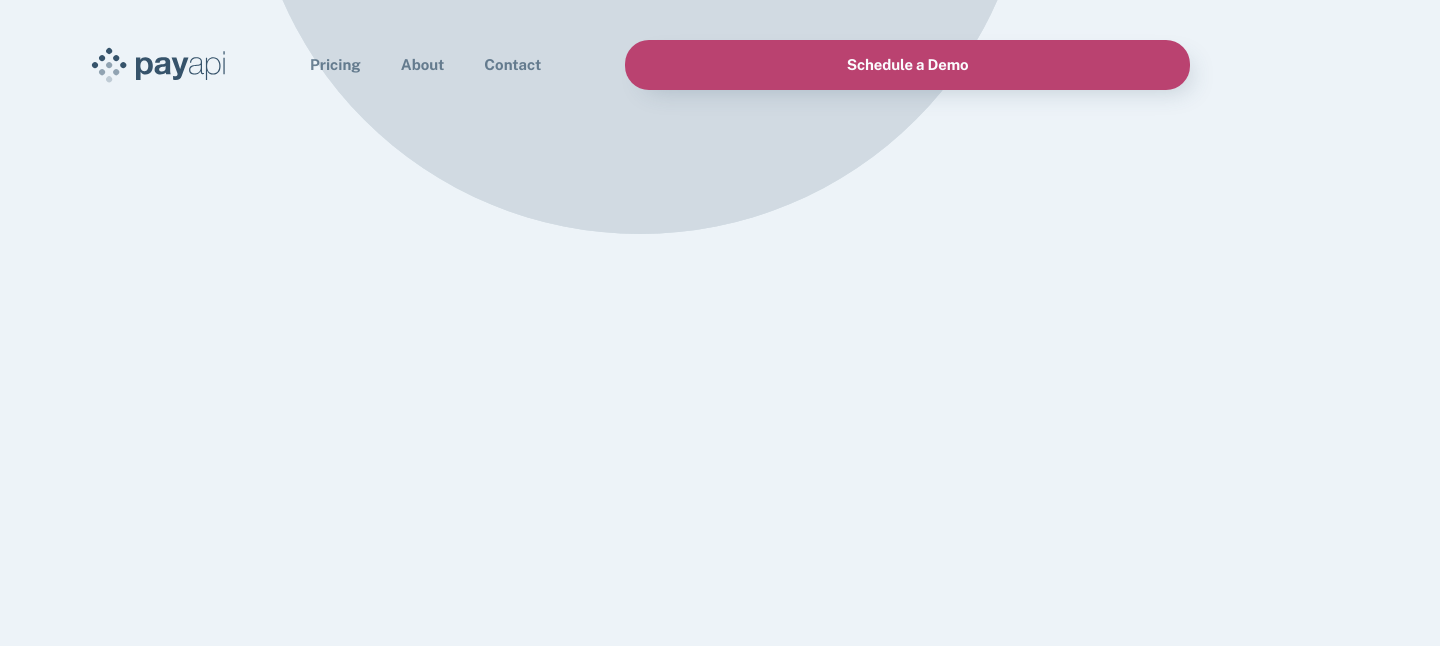
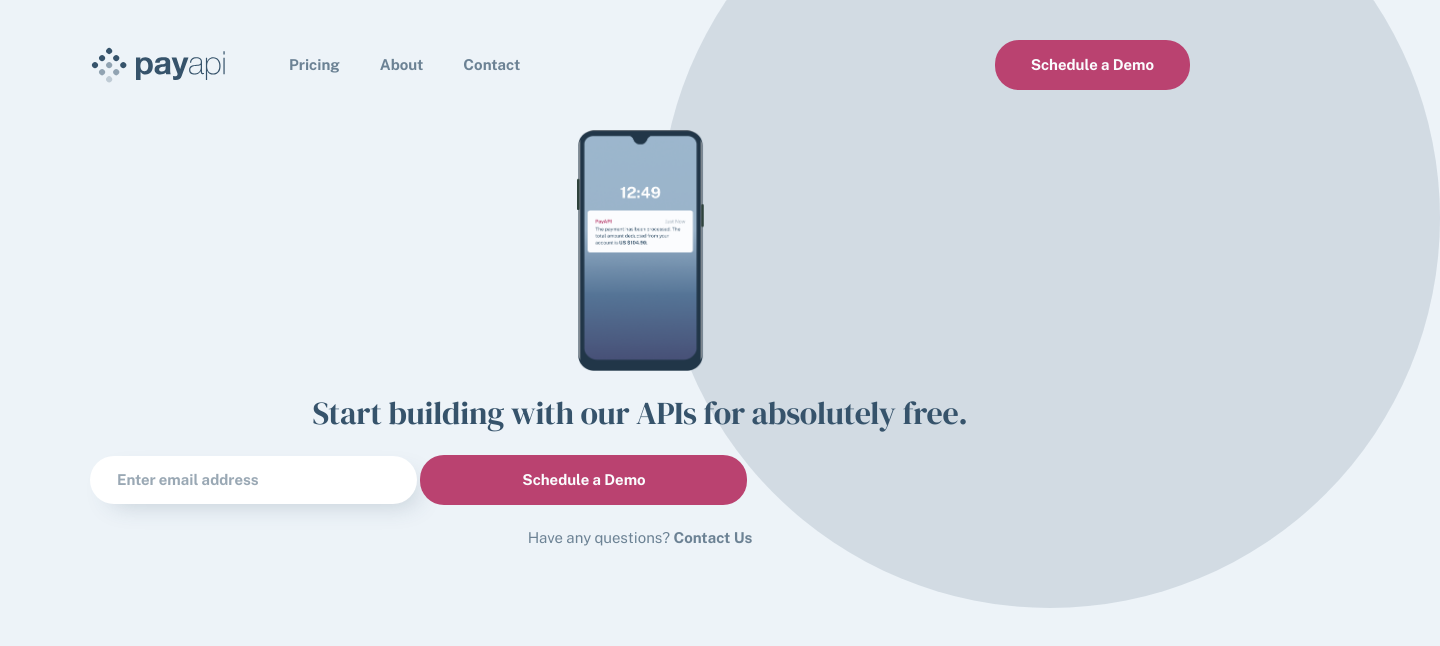
Before and after one commit to mukhammadyn/Payapi-multi-page, a plain HTML site: page index.html in a window 1280 px wide. Shown: the whole page, 1440 px wide, since content can reach past the window. Drawn offline with Linux system fonts and the light colour scheme.

Commit message:
Add hero mobile

```diff
--- a/css/style.css
+++ b/css/style.css
@@ -10,12 +10,11 @@
   --font-heading: 'DM Serif Display', "Arial", sans-serif;
 }
 
-
 /* FONTS */
 @font-face {
   font-family: 'DM Serif Display';
-  src: url('DMSerifDisplay-Italic.woff2') format('woff2'),
-      url('DMSerifDisplay-Italic.woff') format('woff');
+  src: url('../font/DMSerifDisplay-Italic.woff2') format('woff2'),
+      url('../font/DMSerifDisplay-Italic.woff') format('woff');
   font-weight: normal;
   font-style: italic;
   font-display: swap;
@@ -23,8 +22,8 @@
 
 @font-face {
   font-family: 'DM Serif Display';
-  src: url('DMSerifDisplay-Regular.woff2') format('woff2'),
-      url('DMSerifDisplay-Regular.woff') format('woff');
+  src: url('../font/DMSerifDisplay-Regular.woff2') format('woff2'),
+      url('../font/DMSerifDisplay-Regular.woff') format('woff');
   font-weight: normal;
   font-style: normal;
   font-display: swap;
@@ -84,9 +83,10 @@ body {
   line-height: 28px;
   background-color: #edf3F8;
   color: var(--san-juan-blue);
-  /* background-image: url(../img/site-top-bg.svg);
-  background-repeat: no-repeat;
-  background-position: calc(50%) calc(50% - 358px); */
+}
+
+.site-header--open {
+  margin-top: 118px;
 }
 
 img {
@@ -115,32 +115,54 @@ img {
 }
 
 
-/* SITE-HEADER */
+/* SITE HEADER */
 .site-header {
-  position: relative;
-  z-index: 2;
-  padding-top: 41px;
-  padding-bottom: 41px;
-  background-color: transparent;
+  width: 100%;
+  padding-top: 40px;
+  padding-bottom: 40px;
+}
+
+.site-header--nav-open {
+  position: fixed;
+  z-index: 10;
+  left: 0;
+  top: 0;
 }
 
 .site-header::before {
   position: absolute;
   z-index: -1;
-  bottom: -80%;
-  left: calc(50%);
-  transform: translateX(-50%);
+  left: calc(50% - 390px);
+  bottom: calc(100% - 233px);
   width: 780px;
   height: 780px;
-  background-image: url(../img/site-top-bg.svg);
-  background-repeat: no-repeat;
-  /* background-position: calc(50% + -210px) calc(50% - 608px); */
-  background-size: contain;
+  border-radius: 50%;
+  background-color: #36536B;
+  opacity: 0.15;
   content: '';
 }
 
-.site-header--modal-open .site-header__nav {
+.site-header::after {
+  position: fixed;
+  z-index: 8;
+  top: 0;
+  right: 0;
+  width: 300px;
+  height: 100%;
+  display: none;
+  padding-left: 24px;
+  padding-right: 24px;
+  overflow: auto;
+  background-color: var(--mirage-blue);
+  content: '';
+}
+
+.site-header--nav-open::after {
   display: block;
+}
+
+.site-header--nav-open::before {
+  z-index: 9;
 }
 
 .site-header__container {
@@ -153,211 +175,245 @@ img {
   display: block;
 }
 
-.site-header__nav {
-  display: none;
-  position: fixed;
-  z-index: 2;
-  width: 80%;
-  height: 100%;
-  top: 0;
-  right: 0;
-  padding-left: 24px;
-  padding-right: 24px;
-  background-color: var(--mirage-blue);
-  text-align: center;
-  /* background-image: url(../img/site-top-bg.svg);
-  background-repeat: no-repeat;
-  background-position: calc(50% - 44px) calc(50% - 358px); */
-}
-
-.site-header__nav-header {
-  padding-top: 49px;
-  padding-bottom: 25px;
-  border-bottom: 1px solid rgba(251, 252, 254, 0.15);
-
-}
-
-.site-header__nav-list {
-  position: relative;
-  z-index: 88;
-  /* flex-grow: 1; */
-  margin: 0;
+.site-header__toggler {
+  width: 28px;
+  height: 24px;
+  border: none;
   padding: 0;
-  padding-top: 43px;
-  list-style: none;
-}
-
-.site-header__nav-item {
-  margin-bottom: 32px;
-}
-
-.nav-item__link {
-  font-weight: bold;
-  font-size: 20px;
-  line-height: 23px;
-  text-align: center;
-  color: #fbfcfe;
-  text-decoration: none;
-  mix-blend-mode: normal;
-  opacity: 0.7;
-}
-
-.site-header__nav-link-wrap {
-  display: flex;
-  flex-direction: column;
-  justify-content: center;
-}
-
-.site-link {
-  padding: 16px 36px;
-  background-color: var(--dark-pink);
-  box-shadow: 10px 10px 25px -10px rgba(54, 83, 107, 0.25);
-  border-radius: 24px;
-  text-decoration: none;
-  font-weight: bold;
-  line-height: 18px;
-  text-align: center;
-  letter-spacing: -0.115385px;
-  color: #fbfcfe;
-  transition: background-color 0.3s ease;
-}
-
-.site-link:hover {
-  background-color: var(--charm-pink);
-}
-
-.site-link:active {
-  opacity: 0.25;
-}
-
-.site-header__burger-button {
-  width: 28px;
-  height: 20px;
-  flex-shrink: 0;
-  padding: 0;
-  border: none;
   background-image: url(../img/icon/header-burger.svg);
   background-repeat: no-repeat;
   background-position: center center;
   background-color: transparent;
+  cursor: pointer;
 }
 
-.site-header__nav-exit-btn {
+.site-header--nav-open .site-header__toggler {
   position: relative;
-  z-index: 88;
-  display: none;
-  width: 24px;
-  height: 24px;
-  margin-left: auto;
-  padding: 0;
-  border: none;
+  z-index: 12;
+  top: 0;
+  right: 0;
   background-image: url(../img/icon/close-btn-bg.svg);
-  background-repeat: no-repeat;
-  background-position: center center;
-  background-color: transparent;
 }
 
-.site-header--modal-open .site-header__nav-exit-btn {
+.site-header__nav {
+  position: fixed;
+  right: 0;
+  top: 0;
+  z-index: 11;
+  width: 300px;
+  display: none;
+  padding-top: 95px;
+  padding-left: 24px;
+  padding-right: 24px;
+  font-style: normal;
+  font-weight: bold;
+  font-size: 20px;
+  line-height: 23px;
+  overflow: auto;
+  height: 100vh;
+}
+
+.site-header--nav-open .site-header__nav {
   display: block;
 }
 
-.site-header--modal-open .site-header__burger-button {
-  display: none;
+.site-header__nav-list {
+  margin: 0;
+  margin-bottom: 32px;
+  padding: 0;
+  padding-top: 43px;
+  border-top: 1px solid rgba(251, 252, 254, 0.15);
+  list-style: none;
+  text-align: center;
 }
 
+.site-header__nav-item:not(:last-child) {
+  margin-bottom: 32px;
+}
+
+.site-header__nav-link {
+  text-decoration: none;
+  color: #FBFCFE;
+  opacity: 0.7;
+}
+
+.site-header__nav-link:hover {
+  color: var(--san-juan-blue);
+  opacity: 1;
+}
+
+.button {
+  padding: 16px 36px;
+  background-color: var(--dark-pink);
+  border-radius: 24px;
+  line-height: 18px;
+  font-weight: bold;
+  color: #FBFCFE;
+  text-align: center;
+  text-decoration: none;
+}
+
+.site-header__nav-button {
+  display: block;
+  max-width: 100%;
+  box-shadow: 10px 10px 25px -10px rgba(54, 83, 107, 0.25);
+}
 
 
 /* MEDIA 768px */
 @media only screen and (min-width: 768px) {
-  .site-header {
-    padding-top: 40px;
-    padding-bottom: 40px;
+  /* SITE HEADER */
+
+  .site-header::before {
+    left: calc(50% - 474px);
+    bottom: calc(100% - 286px);
+    width: 949px;
+    height: 949px;
   }
 
-  .site-header::before {
-    background-image: url(../img/site-top-bg-tablet.svg);
+  .site-header::after {
+    display: none;
   }
 
-  .site-header__logo-link {
-    margin-right: 64px;
+  .site-header__container {
+    display: flex;
+    justify-content: space-between;
+    align-items: center;
+  }
+
+  .site-header__logo-img {
+    display: block;
+  }
+
+  .site-header__toggler {
+    display: none;
   }
 
   .site-header__nav {
+    position: static;
     display: flex;
+    justify-content: space-between;
     align-items: center;
-    position: static;
+    width: auto;
+    height: auto;
+    flex-grow: 1;
     padding: 0;
-    background-color: transparent;
-  }
-
-  .site-header__nav-header {
-    padding: 0;
-    border: none;
+    font-size: 15px;
+    line-height: 18px;
   }
 
   .site-header__nav-list {
     display: flex;
     justify-content: space-between;
-    margin-right: 84px;
+    margin: 0;
+    margin-right: 85px;
+    margin-left: 64px;
     padding: 0;
-  }
-
-  .site-header__nav-item {
-    margin-bottom: 0;
+    padding-top: 0;
+    border-top: none;
   }
 
   .site-header__nav-item:not(:last-child) {
+    margin-bottom: 0;
     margin-right: 40px;
   }
 
-  .nav-item__link {
-    font-size: 15px;
-    line-height: 18px;
+  .site-header__nav-link {
+    text-decoration: none;
     color: var(--san-juan-blue);
-    opacity: 0.7;
   }
 
-  .site-header__nav-link-wrap {
-    flex-grow: 1;
-  }
-
-  .site-header__burger-button {
-    display: none;
+  .site-header__nav-button {
+    display: block;
+    max-width: 100%;
+    box-shadow: none;
   }
 }
 
 
+/* MEDIA 1000px */
+@media only screen and (min-width: 1000px) {
+  .site-header::before {
+    left: calc(50% - -20px);
+    bottom: calc(100% - 608px);
+    width: 780px;
+    height: 780px;
+  }
+}
+
+
+
 /* MEDIA 1440px */
 @media only screen and (min-width: 1440px) {
-
   .site-header::before {
-    bottom: -353%;
-    transform: translateX(12%);
-    background-image: url(../img/site-top-bg.svg);
+    left: calc(50% - -20px);
+    bottom: calc(100% - 608px);
+    width: 780px;
+    height: 780px;
+  }
 }
 
-  .site-header__nav {
-    display: flex;
-    align-items: center;
-    position: static;
-    padding: 0;
-    background-color: transparent;
+
+
+/* HERO */
+.site-main {
+  padding-bottom: 80px;
 }
 
-  .site-header__nav-header {
-    padding: 0;
+.site-hero__img-wrap {
+  display: flex;
+  flex-direction: column;
+  align-items: center;
+  margin-bottom: 24px;
+}
+
+.site-hero__heading {
+  margin-top: 0;
+  margin-bottom: 24px;
+  font-family: 'DM Serif Display';
+  font-style: normal;
+  font-weight: 400;
+  font-size: 32px;
+  line-height: 36px;
+  text-align: center;
+  letter-spacing: -0.246154px;
+  color: var(--san-juan-blue);
+}
+
+.site-hero__email {
+  width: 327px;
+  height: 48px;
+  margin-bottom: 16px;
+  padding-left: 27px;
+  border: none;
+  border-radius: 24px;
+  box-shadow: 10px 10px 25px -10px rgba(54, 83, 107, 0.25);
+}
+
+.site-hero__email::placeholder {
+  font-family: 'Public Sans';
+  font-weight: bold;
+  font-size: 15px;
+  color: var(--san-juan-blue);
+  mix-blend-mode: normal;
+  opacity: 0.5;
+}
+
+.site-hero__submit {
+  width: 327px;
+  margin-bottom: 24px;
   border: none;
 }
 
-  .site-header__nav-list {
-    margin-right: auto;
+.site-hero__contact-link {
+  margin: 0;
+  line-height: 18px;
+  text-align: center;
+  color: var(--light-san-juan-blue);
 }
 
-  .site-header__nav-link-wrap {
-    flex-grow: 0;
+.site-hero__contact-link a {
+  font-weight: bold;
+  text-decoration: none;
+  color: var(--light-san-juan-blue);
 }
-
-  .site-header__burger-button {
-    display: none;
-  }
-}
--- a/index.html
+++ b/index.html
@@ -13,23 +13,41 @@
   <!-- SITE HEADER -->
   <header class="site-header">
     <div class="site-header__container container">
-      <a href="index.html" class="site-header__logo-link"><img class="site-header__logo-img" src="/img/icon/header-logo.svg" alt="logo" width="135" height="38"></a>
-      <nav class="site-header__nav">
-        <div class="site-header__nav-header">
-          <button class="site-header__nav-exit-btn js-header-close-btn"></button>
-        </div>
+      <a class="site-header__logo" href="#">
+        <img class="site-header__logo-img" src="/img/icon/header-logo.svg" alt="logo">
+      </a>
+      <button class="site-header__toggler js-header-toggler"></button>
+      <nav class="site-header__nav site-nav">
         <ul class="site-header__nav-list">
-          <li class="site-header__nav-item nav-item"><a class="nav-item__link" href="#">Pricing</a></li>
-          <li class="site-header__nav-item nav-item"><a class="nav-item__link" href="#">About</a></li>
-          <li class="site-header__nav-item nav-item"><a class="nav-item__link" href="#">Contact</a></li>
+          <li class="site-header__nav-item"><a href="#" class="site-header__nav-link">Pricing</a></li>
+          <li class="site-header__nav-item"><a href="#" class="site-header__nav-link">About</a></li>
+          <li class="site-header__nav-item"><a href="#" class="site-header__nav-link">Contact</a></li>
         </ul>
-        <div class="site-header__nav-link-wrap">
-          <a class="site-header__nav-link site-link" href="#">Schedule a Demo</a>
-        </div>
+        <a class="site-header__nav-button button" href="#">Schedule a Demo</a>
       </nav>
-      <button class="site-header__burger-button js-header-btn"></button>
+
     </div>
   </header>
+
+  <main class="site-main home-main">
+    <section class="site-hero home-hero">
+      <div class="site-hero__container container">
+        <div class="site-hero__img-wrap">
+          <img class="site-hero__img" src="/img/telephone.png" alt=" " aria-hidden="true" width="127" height="240">
+        </div>
+
+        <h1 class="site-hero__heading">Start building with our APIs for absolutely free.</h1>
+        <form class="site-hero__form" action="https://echo.htmlacademy.ru" method="POST">
+          <label class="visually-hidden" for="email">Email address</label>
+          <input class="site-hero__email" type="email" name="email_address" id="email" placeholder="Enter email address" pattern="^([a-z0-9_\.-]+)@([\da-z\.-]+)\.([a-z\.]{2,6})$">
+          <button class="site-hero__submit button" type="submit">Schedule a Demo</button>
+        </form>
+        <p class="site-hero__contact-link">
+          Have any questions? <a href="#">Contact Us</a>
+        </p>
+      </div>
+    </section>
+  </main>
   <script src="/script/main.js"></script>
 </body>
 </html>
--- a/script/main.js
+++ b/script/main.js
@@ -1,12 +1,9 @@
 var elSiteHeader = document.querySelector('.site-header');
-var elSiteHeaderExitBtn = document.querySelector('.js-header-close-btn');
-var elSiteHeaderBurger = document.querySelector('.js-header-btn');
+var elSiteHeaderToggler = elSiteHeader.querySelector('.js-header-toggler');
 
-
-elSiteHeaderBurger.addEventListener('click',function(){
-  elSiteHeader.classList.add('site-header--modal-open')
-});
-
-elSiteHeaderExitBtn.addEventListener('click', function(){
-  elSiteHeader.classList.remove('site-header--modal-open')
-});
+if (elSiteHeaderToggler) {
+  elSiteHeaderToggler.addEventListener('click', function() {
+    elSiteHeader.classList.toggle('site-header--nav-open');
+    document.body.classList.toggle('site-header--open');
+  });
+}
```
Also changed, not shown: img/telephone.png (added). Lines whose indentation alone changed are shown as unchanged.
